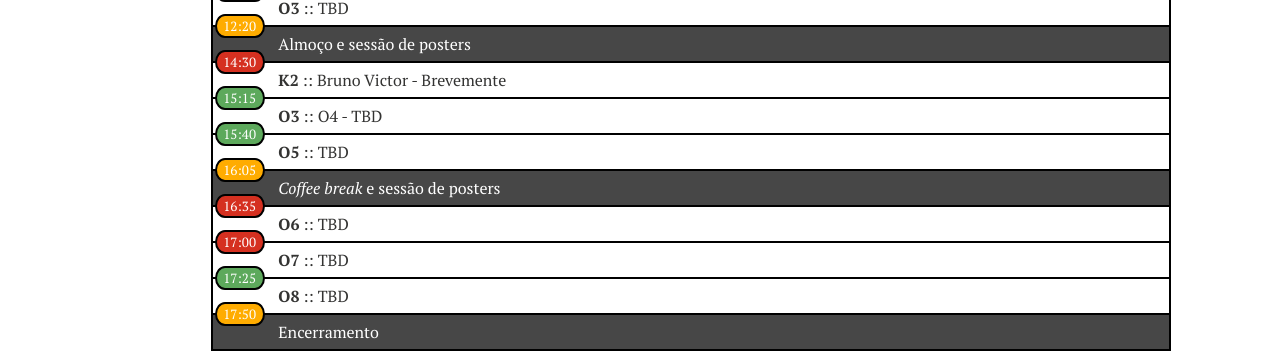
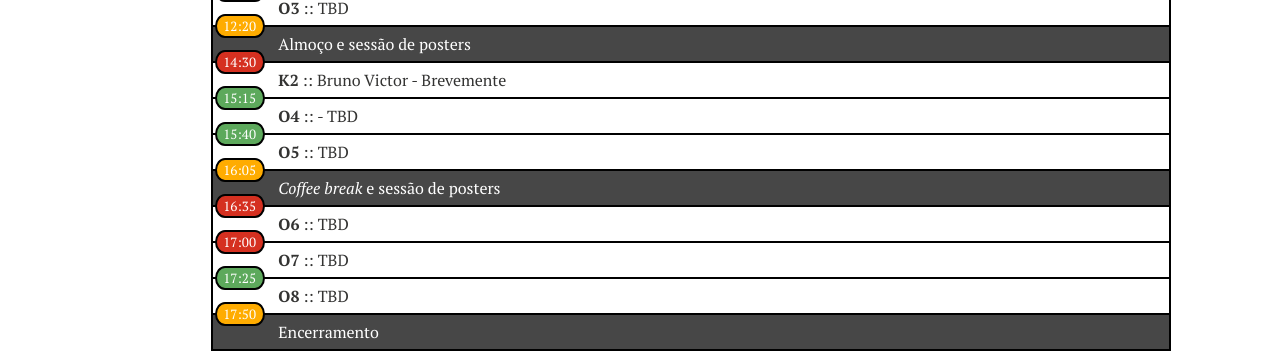
Before and after one commit to ejibce/ejibce.github.io, a Jekyll site: the page built from programa/index.md, in a window 1280 px wide. Shown: the part 1596-1949 px from the top of the page. Built offline with Jekyll 4.4.1, drawn with Linux system fonts in a browser that asks for light colours; nearby versions of some CDN libraries.

Commit message:
correct program
O3 was repeated

```diff
--- a/programa/index.md
+++ b/programa/index.md
@@ -91,7 +91,7 @@ Desde novembro de 2018, é investigadora no ITQB NOVA e seu objetivo é dissecar
     <tr><td class="odd green">15:15</td> </tr>
   </table>
   <table class="noborder">
-    <tr class="events"><td class="even"> <strong>O3</strong> :: O4 - TBD </td></tr>
+    <tr class="events"><td class="even"> <strong>O4</strong> :: - TBD </td></tr>
   </table>
   <table class="hours">
     <tr><td class="odd green">15:40</td> </tr>
```
